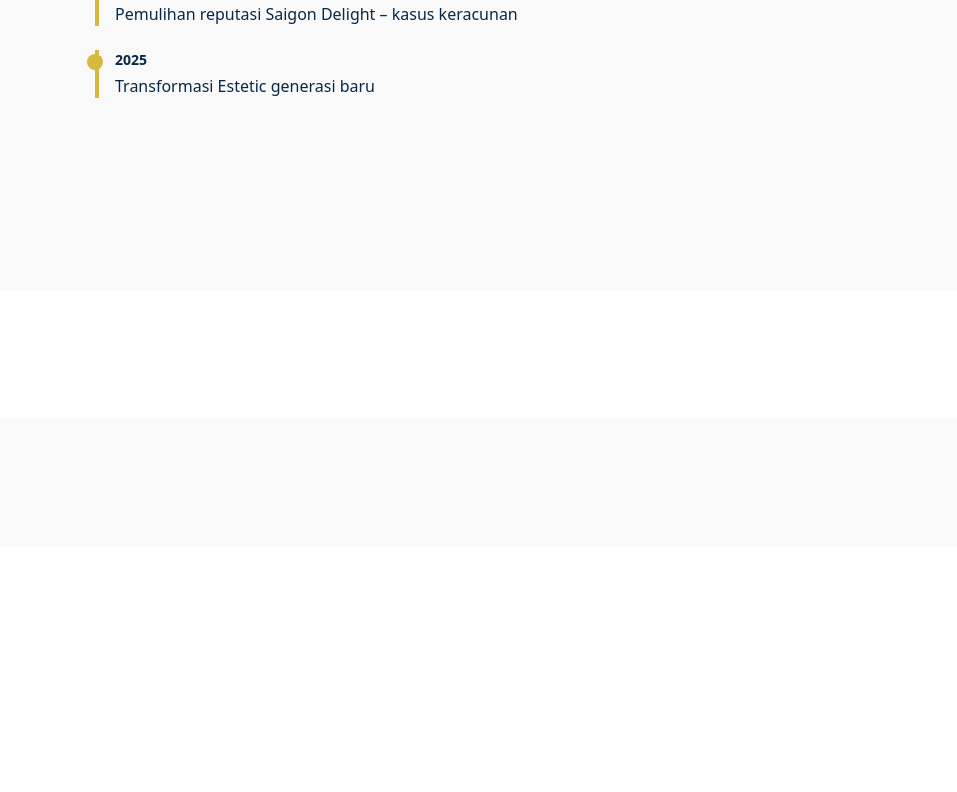
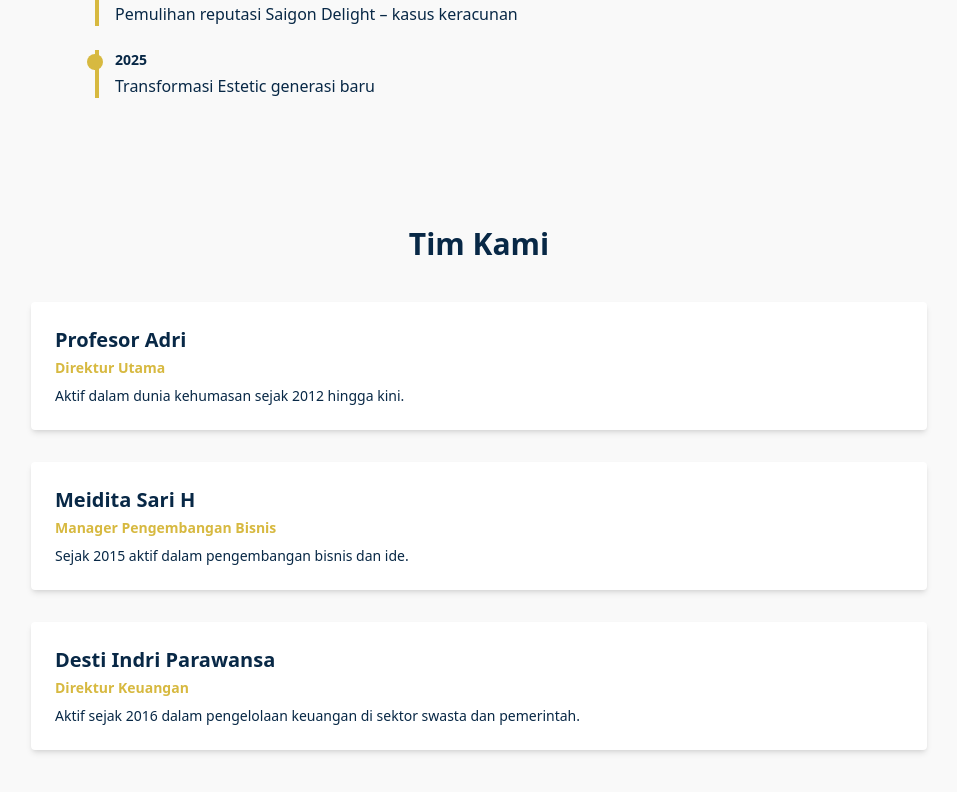
Before and after one commit to ProfAdri90/estetic-dinamis, a Next.js app: page / in a window 1280 px wide. Shown: the part 1679-2471 px from the top of the page, without its empty margins (161-1118 px from the left). Before the commit the page ends 2225 px from the top, so only its background shows below. Built offline with nearby package versions, Linux system fonts and the light colour scheme.

Commit message:
Update index.js

```diff
--- a/pages/index.js
+++ b/pages/index.js
@@ -109,7 +109,26 @@ export default function Home() {
     ))}
   </div>
 </section>
-      <section id="tim" className="bg-[#f9f9f9] text-[#082846] px-8 py-16">{/* Tim Kami */}</section>
+      <section id="tim" className="bg-[#f9f9f9] text-[#082846] px-8 py-16">
+  <h3 className="text-3xl font-bold mb-10 text-center">
+    {lang === "id" ? "Tim Kami" : "Our Team"}
+  </h3>
+  <div className="flex flex-col gap-8 max-w-4xl mx-auto">
+    {team.map((person, i) => (
+      <motion.div
+        key={i}
+        className="bg-white p-6 rounded shadow-md"
+        initial={{ opacity: 0, y: 20 }}
+        whileInView={{ opacity: 1, y: 0 }}
+        transition={{ delay: i * 0.2 }}
+      >
+        <h4 className="text-xl font-bold mb-1">{person.name}</h4>
+        <p className="text-sm font-semibold mb-2 text-[#d7b940]">{person.title}</p>
+        <p className="text-sm">{person.desc}</p>
+      </motion.div>
+    ))}
+  </div>
+</section>
       <section id="layanan" className="bg-white text-[#082846] px-8 py-16">{/* Layanan */}</section>
       <section id="kontak" className="bg-[#f9f9f9] text-[#082846] px-8 py-16">{/* Form Kontak */}</section>
     </div>
```
